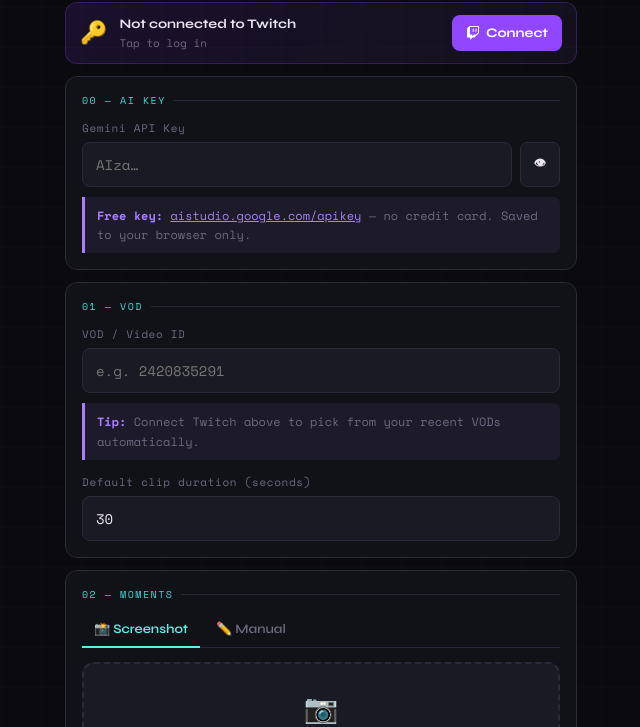
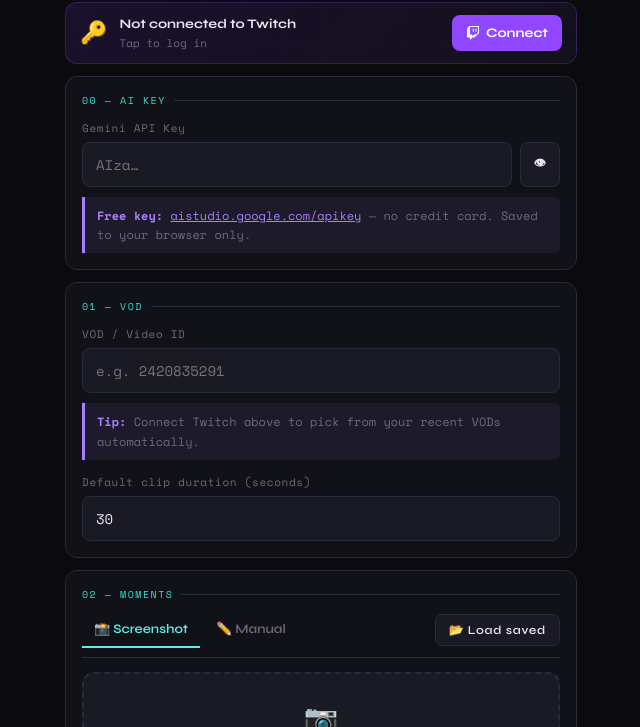
Before and after one commit to Kibbols/Hunterportal, a plain HTML site: page index.html in a window 1280 px wide. Shown: the part 73-800 px from the top of the page, without its empty margins (319-959 px from the left). Drawn offline with nearby package versions, Linux system fonts and the light colour scheme.

Commit message:
Add files via upload

```diff
--- a/index.html
+++ b/index.html
@@ -298,10 +298,16 @@
   <!-- Moments -->
   <div class="card">
     <div class="card-label">02 — Moments</div>
-    <div class="tab-bar">
-      <button class="tab active" id="tab-screenshot" onclick="switchTab('screenshot')">📸 Screenshot</button>
-      <button class="tab" id="tab-manual" onclick="switchTab('manual')">✏️ Manual</button>
+    <div style="display:flex;align-items:center;justify-content:space-between;margin-bottom:10px;flex-wrap:wrap;gap:8px">
+      <div class="tab-bar" style="margin-bottom:0;border-bottom:none;flex:1">
+        <button class="tab active" id="tab-screenshot" onclick="switchTab('screenshot')">📸 Screenshot</button>
+        <button class="tab" id="tab-manual" onclick="switchTab('manual')">✏️ Manual</button>
+      </div>
+      <label class="btn-sm" style="cursor:pointer;margin:0;flex-shrink:0" title="Load a previously saved moments file">
+        📂 Load saved<input type="file" accept=".json" style="display:none" onchange="importMoments(event)" />
+      </label>
     </div>
+    <div style="height:1px;background:var(--border);margin-bottom:14px"></div>
 
     <div id="pane-screenshot">
       <div class="upload-zone" id="uploadZone"
```
